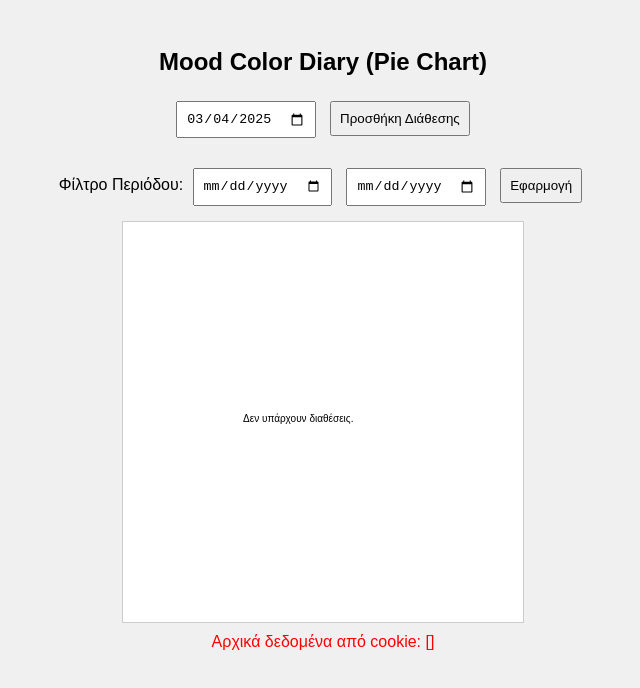
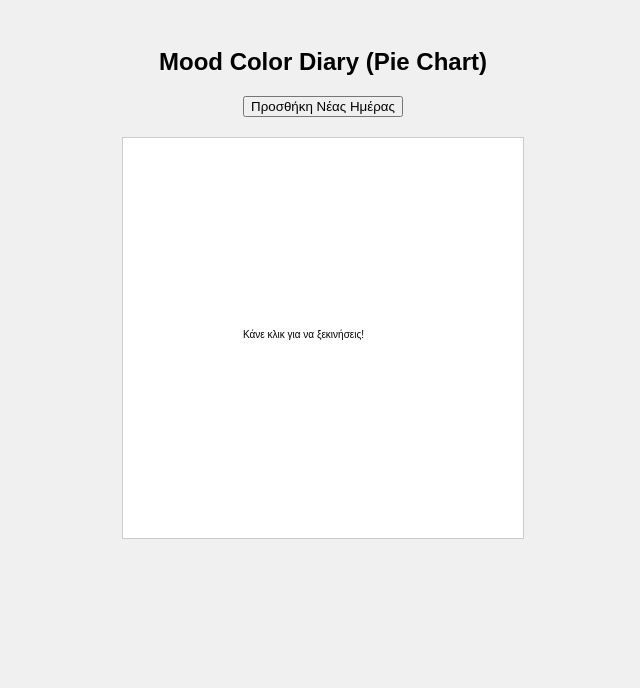
Before and after one commit to stekelos/Sketch, a plain HTML site: page index.html in a window 1280 px wide. Shown: the whole page, without its empty margins (317-957 px from the left). Drawn offline with Linux system fonts and the light colour scheme.

Commit message:
Update index.html

```diff
--- a/index.html
+++ b/index.html
@@ -19,73 +19,75 @@
             background: white;
             margin: 10px auto;
             display: block;
-        }
-        input, button {
-            padding: 8px;
-            margin: 5px;
-        }
-        #periodFilter {
-            margin-top: 10px;
+            cursor: pointer;
         }
         #legend {
             margin-top: 10px;
         }
-        #debug {
-            color: red;
-            margin-top: 10px;
+        #colorChoices {
+            position: absolute;
+            display: none;
+            background: white;
+            border: 1px solid #ccc;
+            padding: 5px;
+        }
+        .colorOption {
+            width: 20px;
+            height: 20px;
+            display: inline-block;
+            margin: 5px;
+            cursor: pointer;
         }
     </style>
 </head>
 <body>
     <h2>Mood Color Diary (Pie Chart)</h2>
     <div class="toolbox">
-        <input type="date" id="moodDate">
-        <button onclick="addMood()">Προσθήκη Διάθεσης</button>
-    </div>
-    <div id="periodFilter">
-        <label>Φίλτρο Περιόδου: </label>
-        <input type="date" id="startDate">
-        <input type="date" id="endDate">
-        <button onclick="filterMoods()">Εφαρμογή</button>
+        <button onclick="addNewSlice()">Προσθήκη Νέας Ημέρας</button>
     </div>
     <canvas id="moodCanvas" width="400" height="400"></canvas>
     <div id="legend"></div>
-    <div id="debug"></div>
+    <div id="colorChoices">
+        <div class="colorOption" style="background-color: #FFFF00" onclick="selectColor(0)"></div>
+        <div class="colorOption" style="background-color: #FFA500" onclick="selectColor(1)"></div>
+        <div class="colorOption" style="background-color: #FF0000" onclick="selectColor(2)"></div>
+    </div>
 
     <script>
         const canvas = document.getElementById('moodCanvas');
         const ctx = canvas.getContext('2d');
         const colors = ['#FFFF00', '#FFA500', '#FF0000']; // Κίτρινο, Πορτοκαλί, Κόκκινο
+        const colorChoices = document.getElementById('colorChoices');
+        let moods = [];
+        let selectedSlice = -1;
 
         // Λειτουργίες για cookies
         function setCookie(name, value) {
+            // Αποθηκεύει τα δεδομένα σε cookie χωρίς ημερομηνία λήξης (μόνιμο)
             document.cookie = `${name}=${encodeURIComponent(JSON.stringify(value))}; path=/`;
         }
 
         function getCookie(name) {
+            // Φορτώνει τα δεδομένα από το cookie
             const value = `; ${document.cookie}`;
             const parts = value.split(`; ${name}=`);
             if (parts.length === 2) return JSON.parse(decodeURIComponent(parts.pop().split(';').shift()));
             return null;
         }
 
-        // Φόρτωση moods από cookie ή αρχικοποίηση
-        let moods = getCookie('moods') || [];
-        document.getElementById('debug').innerText = `Αρχικά δεδομένα από cookie: ${JSON.stringify(moods)}`;
+        // Φόρτωση moods από cookie κατά την εκκίνηση
+        moods = getCookie('moods') || [];
 
         // Εμφάνιση πίτας
-        function renderPieChart(filteredMoods = moods) {
+        function renderPieChart() {
             ctx.clearRect(0, 0, canvas.width, canvas.height);
             const centerX = canvas.width / 2;
             const centerY = canvas.height / 2;
             const radius = Math.min(centerX, centerY) - 20;
-            const total = filteredMoods.length || 1;
+            const total = moods.length || 1;
             const sliceAngle = (2 * Math.PI) / total;
 
-            filteredMoods.sort((a, b) => new Date(a.date) - new Date(b.date));
-
-            // Σχεδίαση φετών
-            filteredMoods.forEach((mood, index) => {
+            moods.forEach((mood, index) => {
                 const startAngle = index * sliceAngle;
                 const endAngle = startAngle + sliceAngle;
 
@@ -93,89 +95,85 @@
                 ctx.moveTo(centerX, centerY);
                 ctx.arc(centerX, centerY, radius, startAngle, endAngle);
                 ctx.closePath();
-                ctx.fillStyle = colors[mood.state % 3];
+                ctx.fillStyle = colors[mood.state];
                 ctx.fill();
                 ctx.strokeStyle = '#000';
                 ctx.stroke();
             });
 
-            updateLegend(filteredMoods);
-            if (filteredMoods.length === 0) {
+            updateLegend();
+            if (moods.length === 0) {
                 ctx.fillStyle = '#000';
-                ctx.fillText('Δεν υπάρχουν διαθέσεις.', centerX - 80, centerY);
+                ctx.fillText('Κάνε κλικ για να ξεκινήσεις!', centerX - 80, centerY);
             }
         }
 
         // Ενημέρωση λεζάντας
-        function updateLegend(filteredMoods) {
+        function updateLegend() {
             const legend = document.getElementById('legend');
-            legend.innerHTML = filteredMoods.map(mood =>
-                `<span style="color: ${colors[mood.state % 3]}">■</span> ${new Date(mood.date).toLocaleDateString('el-GR')}`
+            legend.innerHTML = moods.map(mood =>
+                `<span style="color: ${colors[mood.state]}">■</span> ${new Date(mood.date).toLocaleDateString('el-GR')}`
             ).join('<br>');
         }
 
-        // Προσθήκη διάθεσης
-        function addMood() {
-            const dateInput = document.getElementById('moodDate').value;
-            if (!dateInput) {
-                alert('Παρακαλώ διάλεξε ημερομηνία!');
-                return;
-            }
-            const date = new Date(dateInput).toISOString();
+        // Προσθήκη νέας ημέρας
+        function addNewSlice() {
+            const today = new Date();
+            const latestDate = moods.length > 0 ? new Date(Math.max(...moods.map(m => new Date(m.date)))) : today;
+            const nextDate = new Date(latestDate);
+            nextDate.setDate(nextDate.getDate() + 1); // Επόμενη μέρα
 
-            const existingMood = moods.find(m => new Date(m.date).toDateString() === new Date(date).toDateString());
-            if (existingMood) {
-                existingMood.state = (existingMood.state + 1) % 3;
-            } else {
-                moods.push({ date, state: 0 });
-            }
-
-            setCookie('moods', moods);
-            document.getElementById('debug').innerText = `Ενημερωμένα δεδομένα: ${JSON.stringify(moods)}`;
+            moods.push({ date: nextDate.toISOString(), state: 0 }); // Ξεκινά με κίτρινο
+            setCookie('moods', moods); // Αποθήκευση στο cookie
             renderPieChart();
         }
 
-        // Φιλτράρισμα διάθεσης
-        function filterMoods() {
-            const startDate = new Date(document.getElementById('startDate').value);
-            const endDate = new Date(document.getElementById('endDate').value);
-
-            if (!startDate || !endDate || startDate > endDate) {
-                alert('Παρακαλώ διάλεξε έγκυρες ημερομηνίες!');
-                return;
+        // Επιλογή χρώματος
+        function selectColor(state) {
+            if (selectedSlice !== -1) {
+                moods[selectedSlice].state = state;
+                setCookie('moods', moods); // Ενημέρωση cookie μετά την επιλογή χρώματος
+                renderPieChart();
             }
-
-            const filteredMoods = moods.filter(mood => {
-                const moodDate = new Date(mood.date);
-                return moodDate >= startDate && moodDate <= endDate;
-            });
-
-            renderPieChart(filteredMoods);
+            colorChoices.style.display = 'none';
+            selectedSlice = -1;
         }
 
-        // Χειρισμός κλικ
+        // Χειρισμός κλικ στην πίτα
         canvas.addEventListener('click', (e) => {
             const rect = canvas.getBoundingClientRect();
             const x = e.clientX - rect.left - canvas.width / 2;
             const y = e.clientY - rect.top - canvas.height / 2;
-            const angle = Math.atan2(y, x) < 0 ? Math.atan2(y, x) + 2 * Math.PI : Math.atan2(y, x);
-            const total = moods.length || 1;
-            const sliceAngle = (2 * Math.PI) / total;
-            const clickedSlice = Math.floor(angle / sliceAngle);
+            const distance = Math.sqrt(x * x + y * y);
+            const radius = Math.min(canvas.width / 2, canvas.height / 2) - 20;
 
-            if (clickedSlice < moods.length) {
-                moods[clickedSlice].state = (moods[clickedSlice].state + 1) % 3;
-                setCookie('moods', moods);
-                document.getElementById('debug').innerText = `Μετά το κλικ: ${JSON.stringify(moods)}`;
-                renderPieChart();
+            if (distance <= radius) { // Εντός της πίτας
+                const angle = Math.atan2(y, x) < 0 ? Math.atan2(y, x) + 2 * Math.PI : Math.atan2(y, x);
+                const total = moods.length || 1;
+                const sliceAngle = (2 * Math.PI) / total;
+                selectedSlice = Math.floor(angle / sliceAngle);
+
+                if (moods.length === 0) {
+                    addNewSlice(); // Αυτόματη προσθήκη πρώτης ημέρας
+                } else if (selectedSlice < moods.length) {
+                    // Εμφάνιση επιλογών χρώματος
+                    colorChoices.style.left = `${e.clientX}px`;
+                    colorChoices.style.top = `${e.clientY}px`;
+                    colorChoices.style.display = 'block';
+                }
+            }
+        });
+
+        // Κλείσιμο επιλογών χρώματος αν κάνεις κλικ αλλού
+        document.addEventListener('click', (e) => {
+            if (!colorChoices.contains(e.target) && e.target !== canvas) {
+                colorChoices.style.display = 'none';
+                selectedSlice = -1;
             }
         });
 
         // Αρχική εμφάνιση
         renderPieChart();
-
-        // Προεπιλογή σημερινής ημερομηνίας
-        document.getElementById('moodDate').value = new Date().toISOString().split('T')[0];
     </script>
 </body>
 </html>
```
